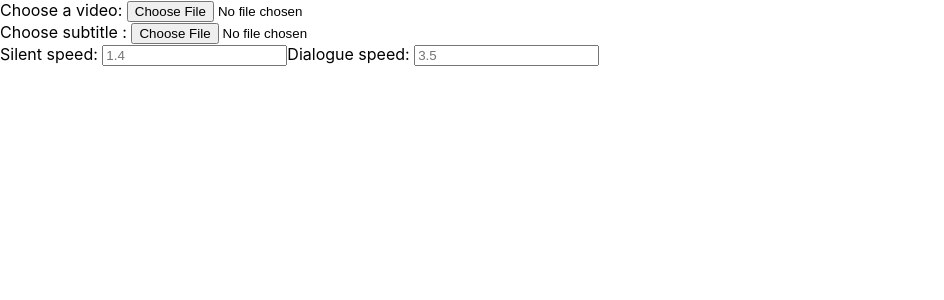
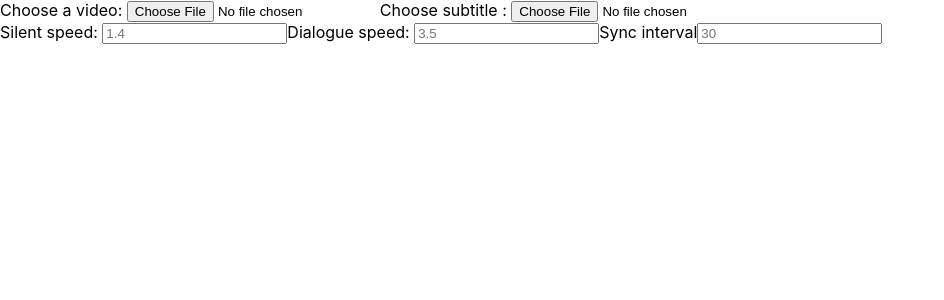
Before and after one commit to atulpatildbz/local_skip_silence, a React (Create React App) app: page / in a window 1280 px wide. Shown: the top 300 px of the page, without its empty margins (0-944 px from the left). Built offline with nearby package versions, Linux system fonts and the light colour scheme.

Commit message:
added input for sync interval

```diff
--- a/src/App.js
+++ b/src/App.js
@@ -9,6 +9,7 @@ function App() {
   const [silentSpeed, setSilentSpeed] = useState(1.4);
   const [dialogueSpeed, setDialogueSpeed] = useState(3.5);
   const [varForSeek, setVarForSeek] = useState(0);
+  const [syncInterval, setSyncInterval] = useState(30);
 
   const handleVideoUpload = (event) => {
     setVideoPath(URL.createObjectURL(event.target.files[0]));
@@ -35,9 +36,9 @@ function App() {
   const onProgress = ({ playedSeconds }) => {
     //after changing speed back and forth, the audio video gets out of sync
     //this is one annoying way of syncting audio and video.
-    if (parseInt(playedSeconds / 50) !== varForSeek) {
+    if (parseInt(playedSeconds / syncInterval) !== varForSeek) {
       player_ref.seekTo(playedSeconds);
-      setVarForSeek(parseInt(playedSeconds / 50));
+      setVarForSeek(parseInt(playedSeconds / syncInterval));
       console.log("syncting audio and video");
     }
     // convert seconds to millis
@@ -73,6 +74,7 @@ function App() {
 
   return (
     <div>
+      <div className="options-container">
         <div>
           <label for="video-file">Choose a video: </label>
           <input type="file" onChange={handleVideoUpload} name="video-file" />
@@ -105,6 +107,18 @@ function App() {
             placeholder={dialogueSpeed}
           ></input>
         </div>
+        <div>
+          <label>Sync interval</label>
+          <input
+            type="number"
+            name="sync-interval"
+            onChange={(e) => {
+              setSyncInterval(parseFloat(e.target.value));
+            }}
+            placeholder={syncInterval}
+          ></input>
+        </div>
+      </div>
       <ReactPlayer
         ref={ref}
         url={videoFilePath}
--- a/src/index.css
+++ b/src/index.css
@@ -11,3 +11,8 @@ code {
   font-family: source-code-pro, Menlo, Monaco, Consolas, 'Courier New',
     monospace;
 }
+
+.options-container {
+    display: flex;
+    flex-wrap: wrap;
+}
```
Lines whose indentation alone changed are shown as unchanged.
